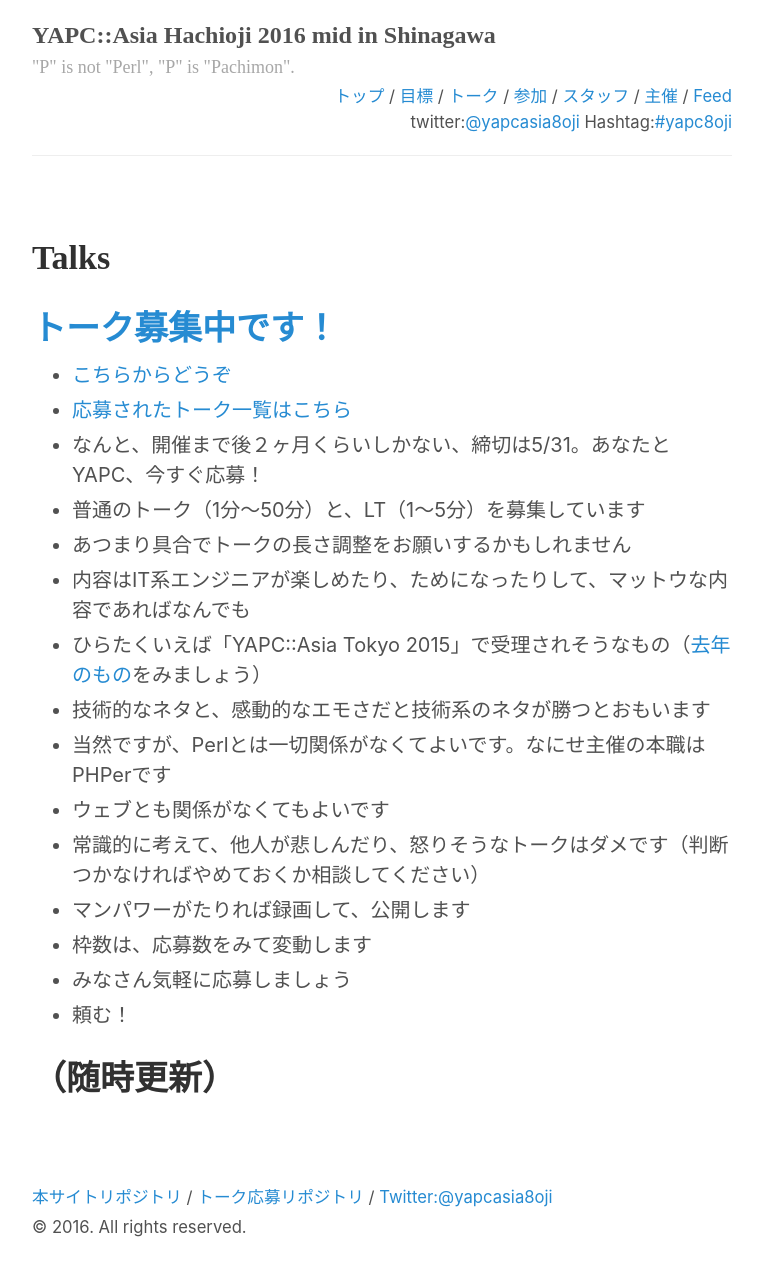
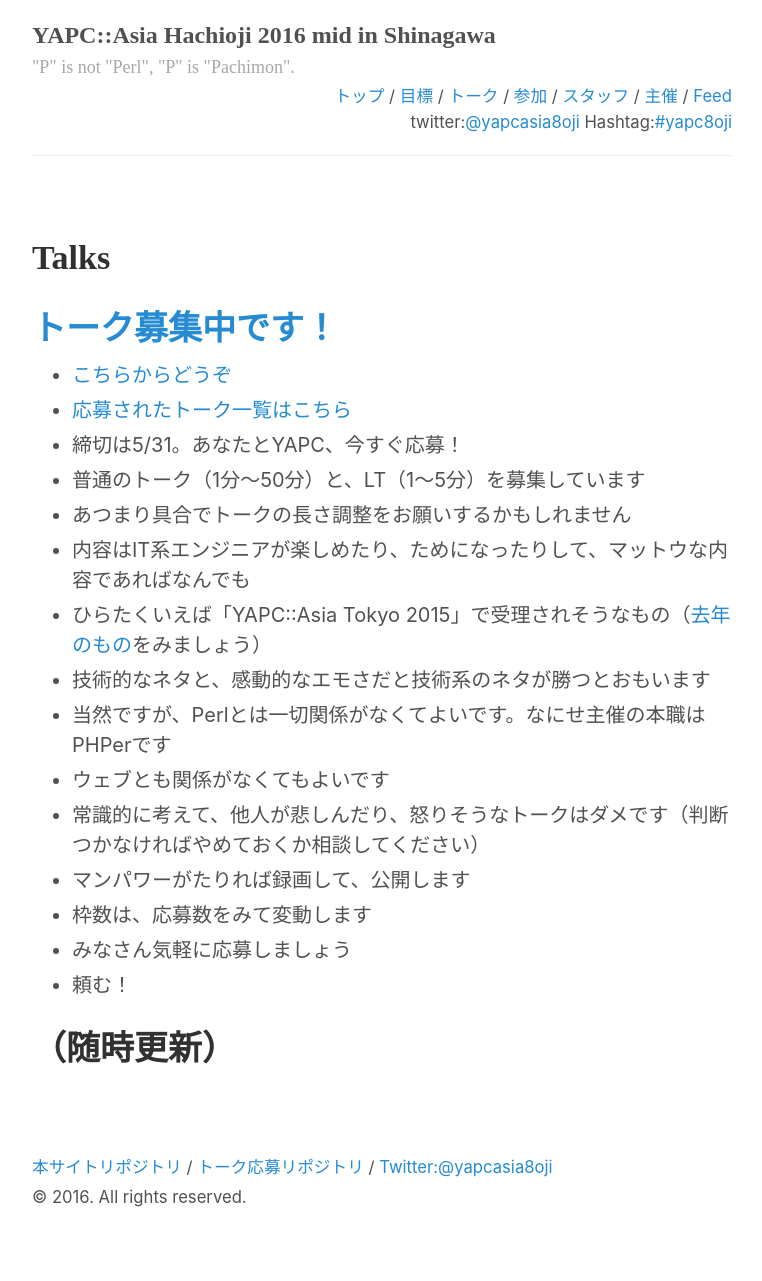
Before and after one commit to hachiojipm/yapcasia-8oji-2016mid, a Jekyll site: the page built from talks.md, in a window 1280 px wide. Shown: the whole page, without its empty margins (258-1020 px from the left). Built offline with Jekyll 4.4.1, drawn with Linux system fonts in a browser that asks for light colours; after the commit the page ends 1251 px from its top, so only the background shows below that.

Commit message:
remove old text

```diff
--- a/talks.md
+++ b/talks.md
@@ -7,7 +7,7 @@
 
 - [こちらからどうぞ](https://github.com/hachiojipm/yapcasia-8oji-2016mid-timetable)
 - [応募されたトーク一覧はこちら](https://github.com/hachiojipm/yapcasia-8oji-2016mid-timetable/issues)
-- なんと、開催まで後２ヶ月くらいしかない、締切は5/31。あなたとYAPC、今すぐ応募！
+- 締切は5/31。あなたとYAPC、今すぐ応募！
 - 普通のトーク（1分〜50分）と、LT（1〜5分）を募集しています
 - あつまり具合でトークの長さ調整をお願いするかもしれません
 - 内容はIT系エンジニアが楽しめたり、ためになったりして、マットウな内容であればなんでも
```
